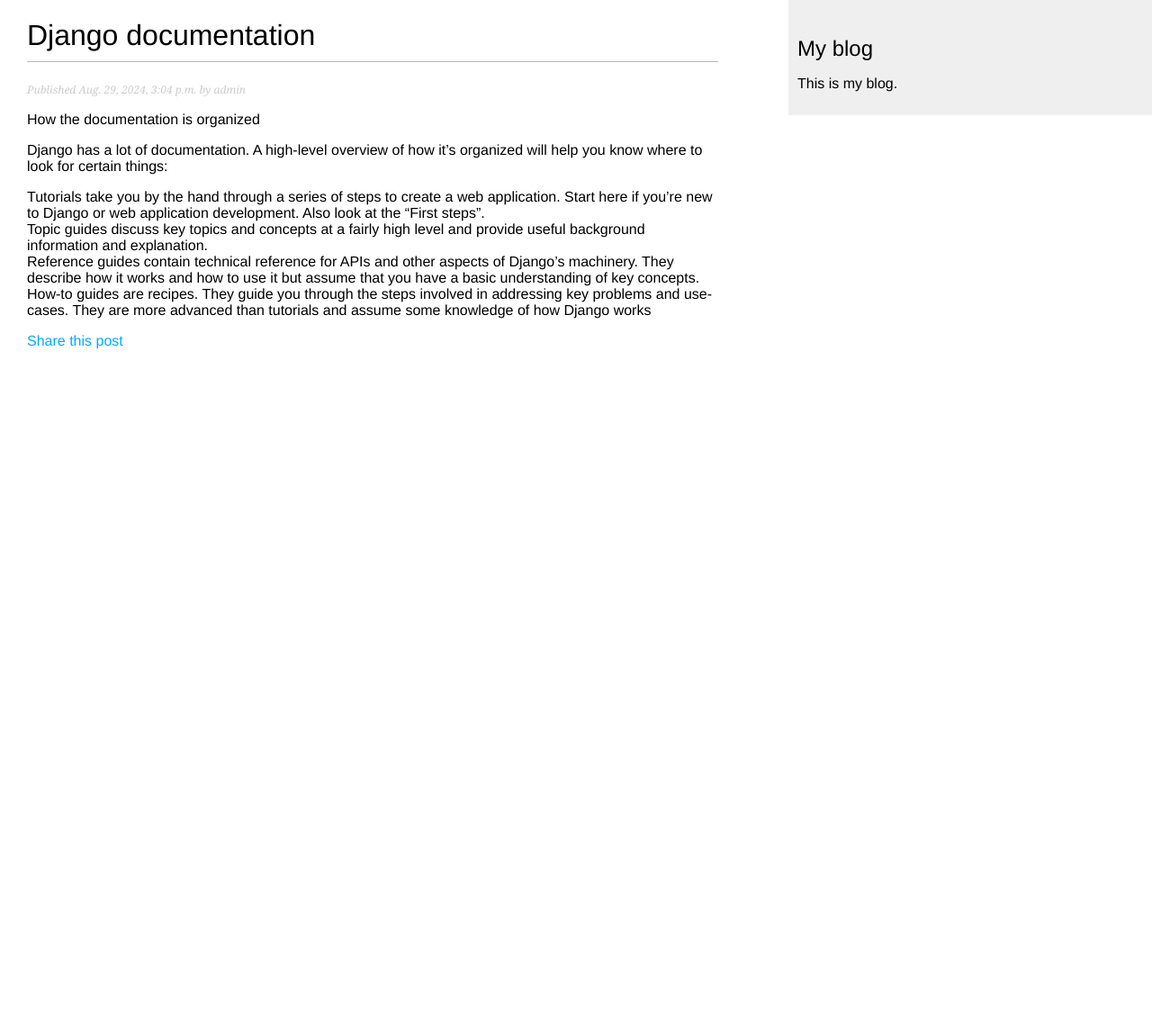
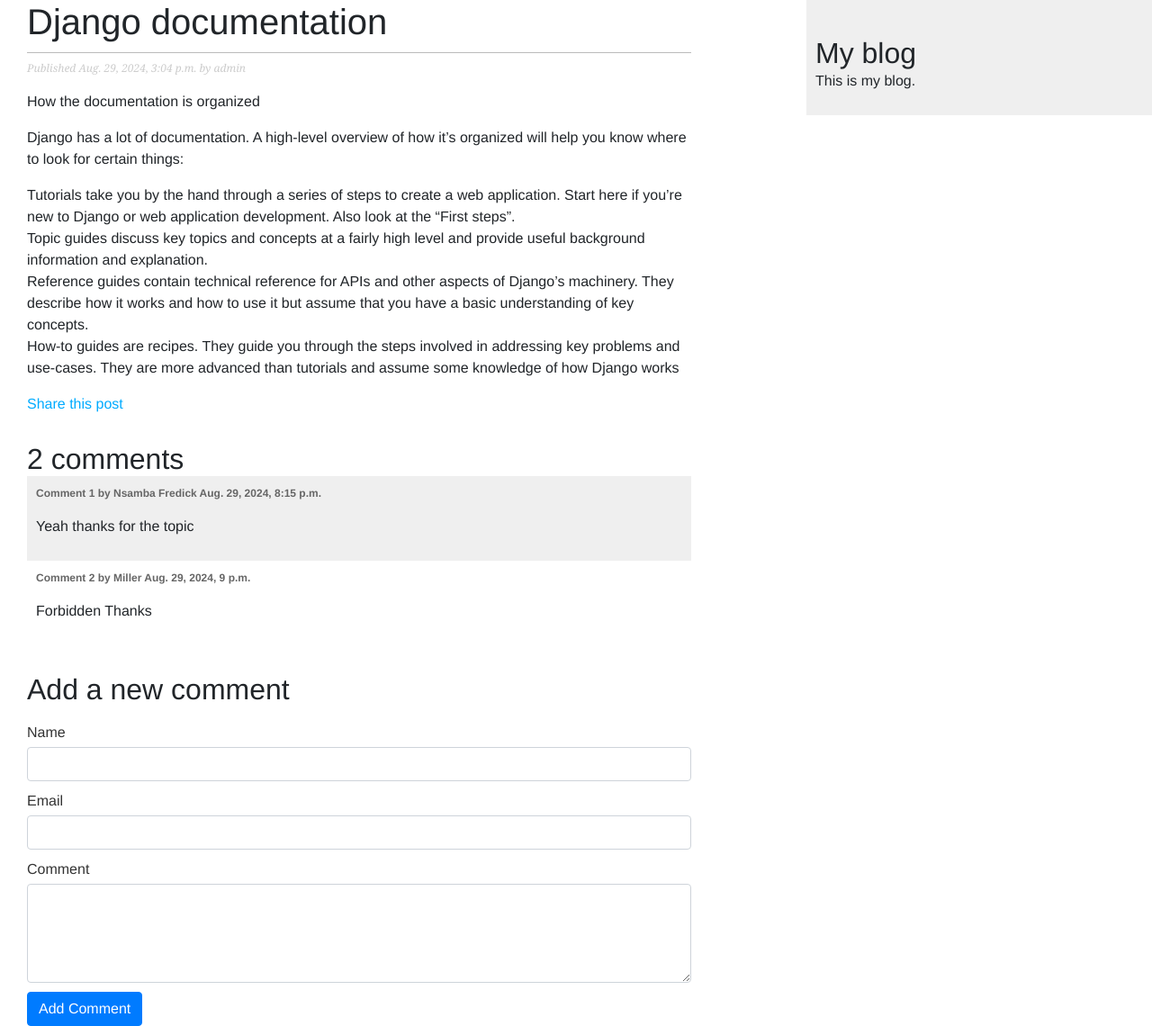
Before and after one commit to fredmeteor/django-sblog, a Django app: a page that uses blog/templates/blog/base.html in a window 1280 px wide. Shown: the whole page at 90% size. Before the commit the page ends 388 px from the top, so only its background shows below. Run offline with Django 5.2, Linux system fonts and the light colour scheme; data comes from the database, SQL or seed files in the repository; both versions use the stored data as it was after the commit; some libraries are stand-ins or nearby versions.

Commit message:
Added comment system and so on

```diff
--- a/blog/admin.py
+++ b/blog/admin.py
@@ -1,9 +1,13 @@
 from django.contrib import admin
 from .models import Post, Comment
+from django.contrib.auth.models import  Group
 
 
 @admin.register(Post)
 class PostAdmin(admin.ModelAdmin):
+
+
+
  list_display = ['title', 'slug', 'author', 'publish', 'status']
  list_filter = ['status', 'created', 'publish', 'author']
  search_fields = ['title', 'body']
@@ -14,6 +18,8 @@
  show_facets = admin.ShowFacets.ALWAYS
 
 
+
+
 @admin.register(Comment)
 class CommentAdmin(admin.ModelAdmin):
     list_display = ['name', 'email', 'post', 'created', 'active']
--- a/blog/forms.py
+++ b/blog/forms.py
@@ -1,5 +1,5 @@
 from django import forms
-
+from .models import Comment
 
 class EmailPostForm(forms.Form):
   name = forms.CharField(max_length=25)
@@ -9,3 +9,8 @@
   required=False,
   widget=forms.Textarea
  )
+
+class CommentForm(forms.ModelForm):
+    class Meta:
+        model = Comment
+        fields = ['name', 'email', 'body']
--- a/blog/templates/blog/base.html
+++ b/blog/templates/blog/base.html
@@ -3,6 +3,7 @@
 <html>
 <head>
  <title>{% block title %}{% endblock %}</title>
+ <link rel="stylesheet" href="https://stackpath.bootstrapcdn.com/bootstrap/4.5.2/css/bootstrap.min.css">
  <link href="{% static "css/blog.css" %}" rel="stylesheet">
 </head>
 <body>
@@ -15,5 +16,8 @@
         <h2>My blog</h2>
         <p>This is my blog.</p>
         </div>
-       </body>
-       </html>
+<script src="https://code.jquery.com/jquery-3.5.1.slim.min.js"></script>
+<script src="https://cdn.jsdelivr.net/npm/@popperjs/core@2.9.2/dist/umd/popper.min.js"></script>
+<script src="https://stackpath.bootstrapcdn.com/bootstrap/4.5.2/js/bootstrap.min.js"></script>
+</body>
+</html>
--- a/blog/templates/blog/post/detail.html
+++ b/blog/templates/blog/post/detail.html
@@ -13,4 +13,22 @@
       Share this post
     </a>
   </p>
+
+  {% with comments.count as total_comments %}
+  <h2>
+    {{ total_comments }} comment{{ total_comments|pluralize }}
+  </h2>
+{% endwith %}
+{% for comment in comments %}
+  <div class="comment">
+    <p class="info">
+      Comment {{ forloop.counter }} by {{ comment.name }}
+      {{ comment.created }}
+    </p>
+    {{ comment.body|linebreaks }}
+  </div>
+{% empty %}
+  <p>There are no comments yet.</p>
+{% endfor %}
+{% include "blog/post/includes/comment_form.html" %}
 {% endblock %}
--- /dev/null
+++ b/blog/templates/blog/post/includes/comment_form.html
@@ -0,0 +1,22 @@
+{% load widget_tweaks %}
+
+<h2>Add a new comment</h2>
+<form action="{% url 'blog:post_comment' post.id %}" method="post">
+    {% csrf_token %}
+    <div class="form-group">
+        <label for="{{ form.name.id_for_label }}">Name</label>
+        {% render_field form.name class="form-control" %}
+        {{ form.name.errors }}
+    </div>
+    <div class="form-group">
+        <label for="{{ form.email.id_for_label }}">Email</label>
+        {% render_field form.email class="form-control" %}
+        {{ form.email.errors }}
+    </div>
+    <div class="form-group">
+        <label for="{{ form.body.id_for_label }}">Comment</label>
+        {% render_field form.body class="form-control" rows="4" %}
+        {{ form.body.errors }}
+    </div>
+    <button type="submit" class="btn btn-primary">Add Comment</button>
+</form>
--- a/blog/urls.py
+++ b/blog/urls.py
@@ -11,4 +11,5 @@
  path('', views.PostListView.as_view(), name='post_list'),
  path('<int:year>/<int:month>/<int:day>/<slug:post>/', views.post_detail, name='post_detail'),
  path('<int:post_id>/share/', views.post_share, name='post_share'),
+ path('<int:post_id>/comment/', views.post_comment, name='post_comment'),
 ]
--- a/blog/views.py
+++ b/blog/views.py
@@ -2,9 +2,9 @@
 from django.shortcuts import get_object_or_404, render
 from .models import Post
 from django.views.generic import ListView
-from .forms import EmailPostForm
+from .forms import CommentForm, EmailPostForm
 from django.core.mail import send_mail
-
+from django.views.decorators.http import require_POST
 
 class PostListView(ListView):
 
@@ -67,10 +67,22 @@
          publish__month=month,
          publish__day=day)
 
+           # List of active comments for this post
+    comments = post.comments.filter(active=True)
+    # Form for users to comment
+    form = CommentForm()
+
     return render(
         request,
         'blog/post/detail.html',
-        {'post': post}
+        {
+          'post': post,
+          'comments': comments,
+          'form': form
+
+
+
+         }
     )
 
 
@@ -119,3 +131,32 @@
             'sent': sent
         },
     )
+
+
+
+@require_POST
+def post_comment(request, post_id):
+    post = get_object_or_404(
+        Post,
+        id=post_id,
+        status=Post.Status.PUBLISHED
+    )
+    comment = None
+    # A comment was posted
+    form = CommentForm(data=request.POST)
+    if form.is_valid():
+        # Create a Comment object without saving it to the database
+        comment = form.save(commit=False)
+        # Assign the post to the comment
+        comment.post = post
+        # Save the comment to the database
+        comment.save()
+    return render(
+        request,
+        'blog/post/comment.html',
+        {
+            'post': post,
+            'form': form,
+            'comment': comment
+        },
+    )
--- a/blogsite/urls.py
+++ b/blogsite/urls.py
@@ -16,10 +16,26 @@
 """
 from django.contrib import admin
 from django.urls import include, path
+from django.contrib.auth import views
 
 
 urlpatterns = [
- path('admin/', admin.site.urls),
-  path('', include('blog.urls')),  # Optional: make blog the home page
- path('blog/', include('blog.urls', namespace='blog')),
+path('admin/', admin.site.urls),
+path('', include('blog.urls')),  # Optional: make blog the home page
+path('blog/', include('blog.urls', namespace='blog')),
+path('accounts/login/', views.LoginView.as_view(), name='login'),
+path('accounts/logout/', views.LogoutView.as_view(), name='logout'),
+path('accounts/password_change/', views.PasswordChangeView.as_view(),
+name='accounts/password_change'),
+path('accounts/password_change/done/', views.PasswordChangeDoneView.as_view(),
+name='accounts/password_change_done'),
+path('accounts/password_reset/', views.PasswordResetView.as_view(),
+name='accounts/password_reset'),
+path('accounts/password_reset/done/', views.PasswordResetDoneView.as_view(),
+name='password_reset_done'),
+path('accounts/reset/<uidb64>/<token>/', views.PasswordResetConfirmView.as_view(),
+name='accounts/password_reset_confirm'),
+path('accounts/reset/done/', views.PasswordResetCompleteView.as_view(),
+name='accounts/password_reset_complete'),
+
 ]
```
Also changed, not shown: blog/templates/blog/post/comment.html (added, +12 -0 lines), blog/templates/blog/post/share.html (+26 -4 lines), blog/templates/registration/login.html (added, +21 -0 lines), blogsite/settings.py (+13 -1 lines), db.sqlite3.
